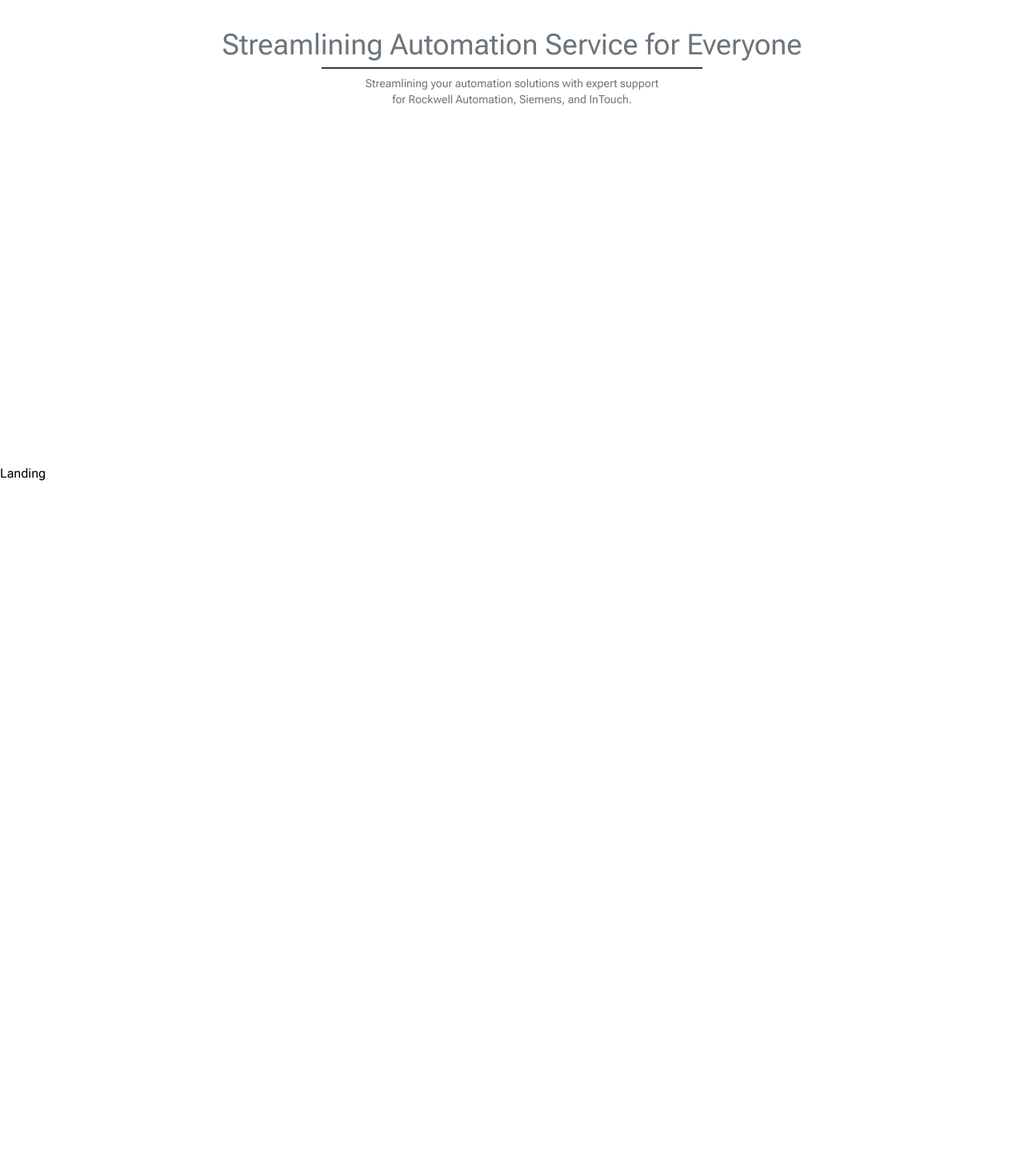
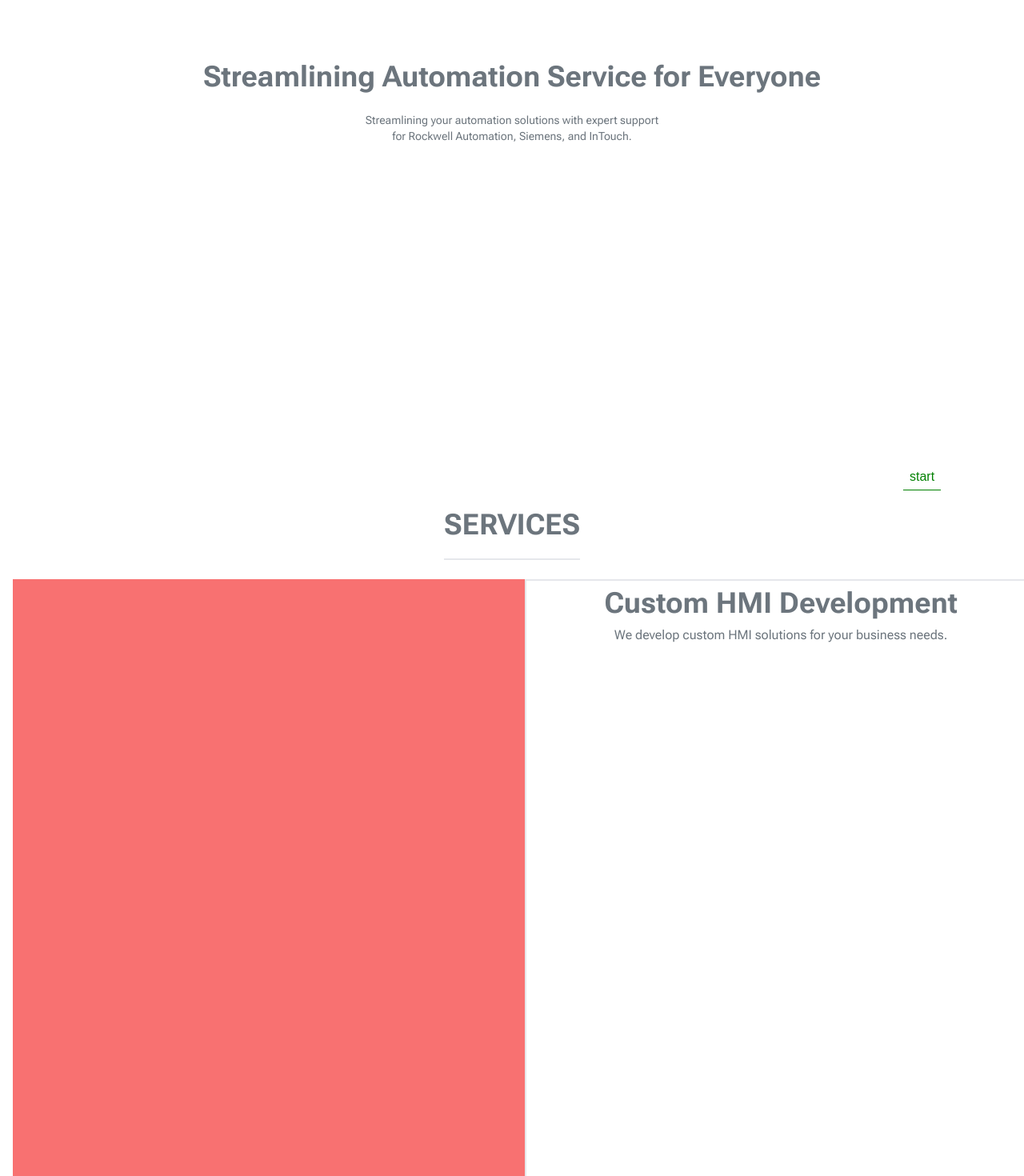
Before and after one commit to alanjohnck/tagconnect, a Next.js app: page / in a window 1280 px wide. Shown: the part 300-1770 px from the top of the page at 80% size. Before the commit the page ends 1680 px from the top, so only its background shows below. Built offline with nearby package versions, Linux system fonts and the light colour scheme.

Commit message:
service section

```diff
--- a/src/app/components/Navbar.tsx
+++ b/src/app/components/Navbar.tsx
@@ -24,7 +24,8 @@
 
 
   return (
-    <div className='nav w-screen h-[10vh] flex items-center bg-white border-b-2 '>
+    <nav className='flex justify-center items-center p-4'>
+    <div className='nav w-[95vw] h-[10vh] flex items-center bg-white border-2  '>
           <div className='w-[30vw] flex justify-start p-4'>
               <div className='w-7 h-5 flex flex-col gap-1 '>
                  <hr className='w-full border-2 border-[#343A40]' />
@@ -45,6 +46,7 @@
                <h2>Contact</h2>
           </div>
     </div>
+    </nav>
   )
 }
 
--- a/src/app/landing/Landing.tsx
+++ b/src/app/landing/Landing.tsx
@@ -6,6 +6,7 @@
 import gsap from 'gsap';
 import { ScrollTrigger, ScrollToPlugin } from 'gsap/all';
 import Navbar from '../components/Navbar';
+import Diagram from './sections/Diagram';
 
 gsap.registerPlugin(ScrollTrigger, ScrollToPlugin);
 
@@ -33,10 +34,11 @@
           <Preloader />
         </div>
       )}
-      <div className={`hero-s absolute top-0 w-screen h-screen  duration-1000 `}>
+      <div className={`hero-s absolute top-0 w-screen h-screen duration-1000  `}>
         <Navbar preloader={preloader} />
         <Hero preloader={preloader} />
         <Service />
+        <Diagram />
       </div>
     </section>
   );
--- /dev/null
+++ b/src/app/landing/sections/Diagram.tsx
@@ -0,0 +1,9 @@
+import React from 'react'
+
+function Diagram() {
+  return (
+    <div className='w-screen h-screen'>Diagram</div>
+  )
+}
+
+export default Diagram
--- a/src/app/landing/sections/Preloader.tsx
+++ b/src/app/landing/sections/Preloader.tsx
@@ -4,18 +4,16 @@
 import React from 'react'
 import gsap from 'gsap';
 function Preloader() {
-
+  let  Heading = "TagConnect"
+  let characters = Heading.split('');
   useGSAP(()=>{
-    gsap.fromTo(".preloader-text",{
-       scale:0
-    },
-    {
-        scale:1,
-        y:0,
-        stagger:.05,
-        duration:.1,
+    gsap.to(".char",{
+      y:40,
+      stagger:.05,
+      duration:.1,
+      delay:.1
     })
-  },[])
+  })
 
   return (
     <>
@@ -23,8 +21,10 @@
         <div>
 
         </div>
-        <div>
-            <h1 id="preloader-text" className='preloader text-[6rem] leading-[5.9rem] p-2 ' >TagConnect</h1>
+        <div className='flex m-2'>
+            {characters.map((char) => (
+              <h1 key={char} className='char text-[6rem] leading-[5.9rem] '>{char}</h1>
+            ))}
            {/* <hr className='border-[white]' /> */}
         </div>
 
--- a/src/app/landing/sections/Service.tsx
+++ b/src/app/landing/sections/Service.tsx
@@ -1,15 +1,75 @@
 "use client"
+import { useGSAP } from '@gsap/react'
 import React from 'react'
+import gsap from 'gsap'
+
+function Service() {
+  let  Heading = "SERVICES"
+  let characters = Heading.split('');
+useGSAP(()=>{
+
+    const timeline = gsap.timeline({
+      scrollTrigger:{
+        trigger:'.service',
+        start:"top top",
+        end:"bottom top",
+        pin:true,
+        scrub:.1,
+        markers:true
+      }
+    })
+    timeline
+    // .to(".char",{
+    //   y:20,
+    //   stagger:.05,
+    //   duration:.1,
+    //   delay:.1,
+    //   scale:0,
+
+    // })
+    .fromTo(".service-section",{x:"-100%"},{x:"0",duration:1.5,ease:"power1.in",scrollTrigger:{trigger:'.service-section ',start:"top top",scrub:true,}})
 
 
-function Service() {
+},[])
 
 
   return (
-    <div className='w-screen h-[100vh]' >
-        <div className='first-service h-[100vh] '>
-          <h1>Landing</h1>
+    <div className='service w-screen h-suto flex flex-col items-center justify-center text-[#6C757D] p-4 ' >
+      <div className='flex  h-[10vh] p-2 '>
+      {characters.map((char) => (
+        <h1 key={char} className=' flex text-4xl bg-transparent font-bold border-b-2 '>{char}</h1>
+      ))}
+      </div>
+        {/* <h1 className='title text-4xl p-2  font-bold'>SERVICES</h1> */}
+      <div className='service-section w-[100vw] h-[100vh] flex scroll-smooth z-20 '>
+
+        <div className='first-service w-[100vw] h-[90vh]  flex flex-col items-center justify-center p-4'>
+            <div className='flex w-screen h-full  '>
+             <div className='w-1/2 bg-blue-400 p-2'>
+             </div>
+             <div className='w-1/2 flex flex-col items-center justify-start border-2'>
+                <h1 className='text-4xl p-2 font-bold '>HMI DEBUGGING</h1>
+                <p>
+                    We provide HMI debugging services for Rockwell Automation, Siemens, and InTouch.
+                </p>
+             </div>
+            </div>
         </div>
+
+        <div className='second-service w-[100vw] h-[90vh]flex flex-col items-center p-4 justify-center '>
+            <div className='flex w-screen h-full '>
+             <div className='w-1/2 bg-red-400 '>
+             </div>
+             <div className='w-1/2 flex flex-col items-center justify-start border-2'>
+                <h1 className='text-4xl p-2 font-bold '>Custom HMI Development</h1>
+                <p>
+                    We develop custom HMI solutions for your business needs.
+                </p>
+             </div>
+            </div>
+        </div>
+    </div>
+
     </div>
   )
 }
--- a/src/app/landing/sections/hero.tsx
+++ b/src/app/landing/sections/hero.tsx
@@ -16,6 +16,7 @@
         {
           scrollTrigger:{
             trigger:".hero",
+
             // start:"top top",
             // end:"bottom top",
             // pin:true,
@@ -24,22 +25,20 @@
         }
       )
 
-      t1.fromTo(".hero",{scale:0,opacity:0},{scale:1,opacity:2,visibility:"visible",duration:3,ease:"power1"})
-        .fromTo(".streamline",{width:"0rem",opacity:0},{width:"30rem",opacity:1,duration:3});
+      t1.fromTo(".hero",{scale:0,opacity:0},{scale:1,opacity:1,visibility:"visible",duration:2,ease:"power1"})
   }
 },[preloader])
 
 
   return (
-    <section className={`hero   w-screen h-screen bg-[white] flex flex-col justify-start items-center gap-4`}>
+    <section className={`hero   w-screen h-screen bg-[white] flex flex-col justify-start items-center gap-4 `}>
         <div className='h-[30vh]'>
         </div>
         <div className='screen flex flex-col gap-2 text-center items-center justify-center '>
-            <h1 className='text-[#6C757D] text-4xl font-semi-bold'>
+            <h1 className='text-[#6C757D] text-4xl font-bold p-2 '>
                Streamlining Automation Service for Everyone
             </h1>
-            <div className='streamline border-b-2 border-[#343A40] text-center '  />
-            <p  className='text-[#6C757D] text-sm font-thick'>
+            <p  className='text-[#6C757D] text-sm font-thick p-2'>
                 Streamlining your automation solutions with expert support
                 <br />
                 <span className='service-line' style={{width:"0"}}>
--- a/src/app/layout.tsx
+++ b/src/app/layout.tsx
@@ -17,7 +17,7 @@
   children: React.ReactNode;
 }>) {
   return (
-    <html lang="en" className="overflow-x-hidden">
+    <html lang="en" className="overflow-x-hidden scroll-smooth">
 
       <body className={inter.className}>
         {/* <nav className="overflow-x-hidden">
```
Also changed, not shown: public/ABB-Control-System-Comparison.webp (added).
